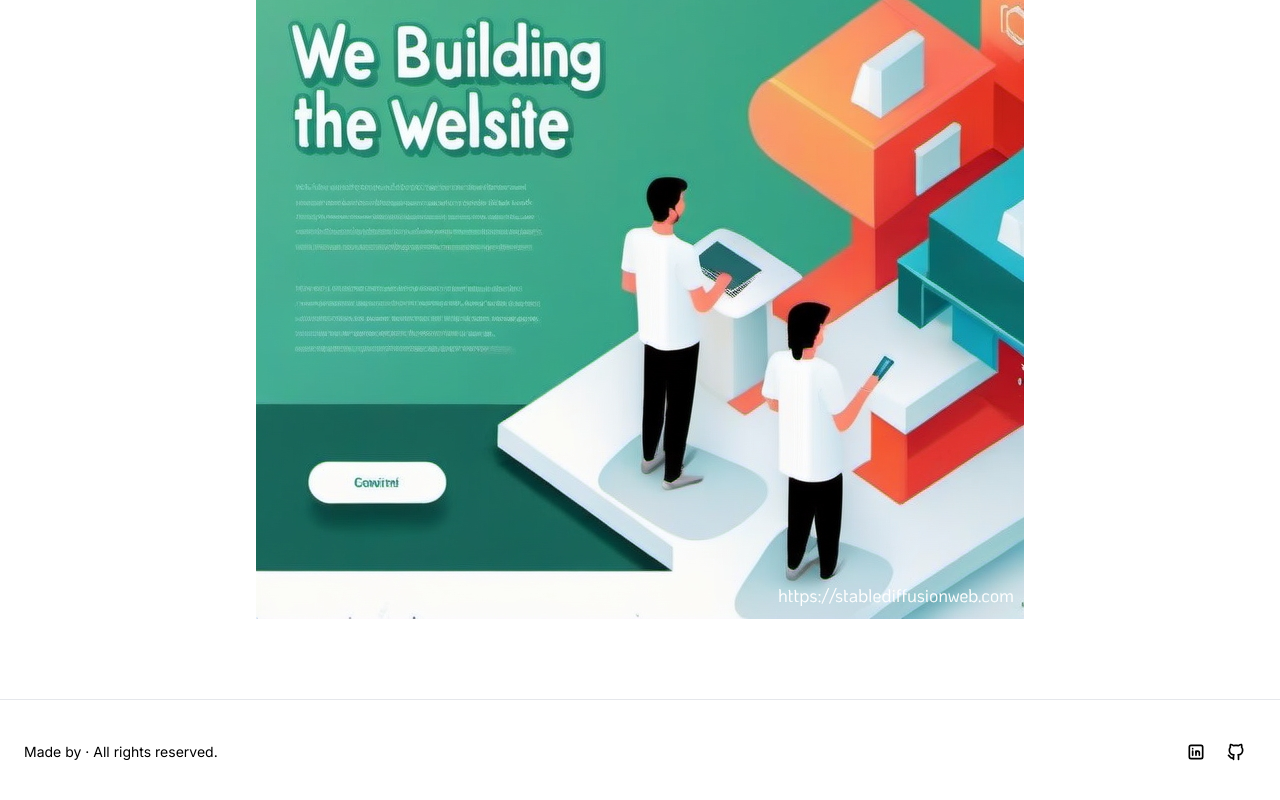
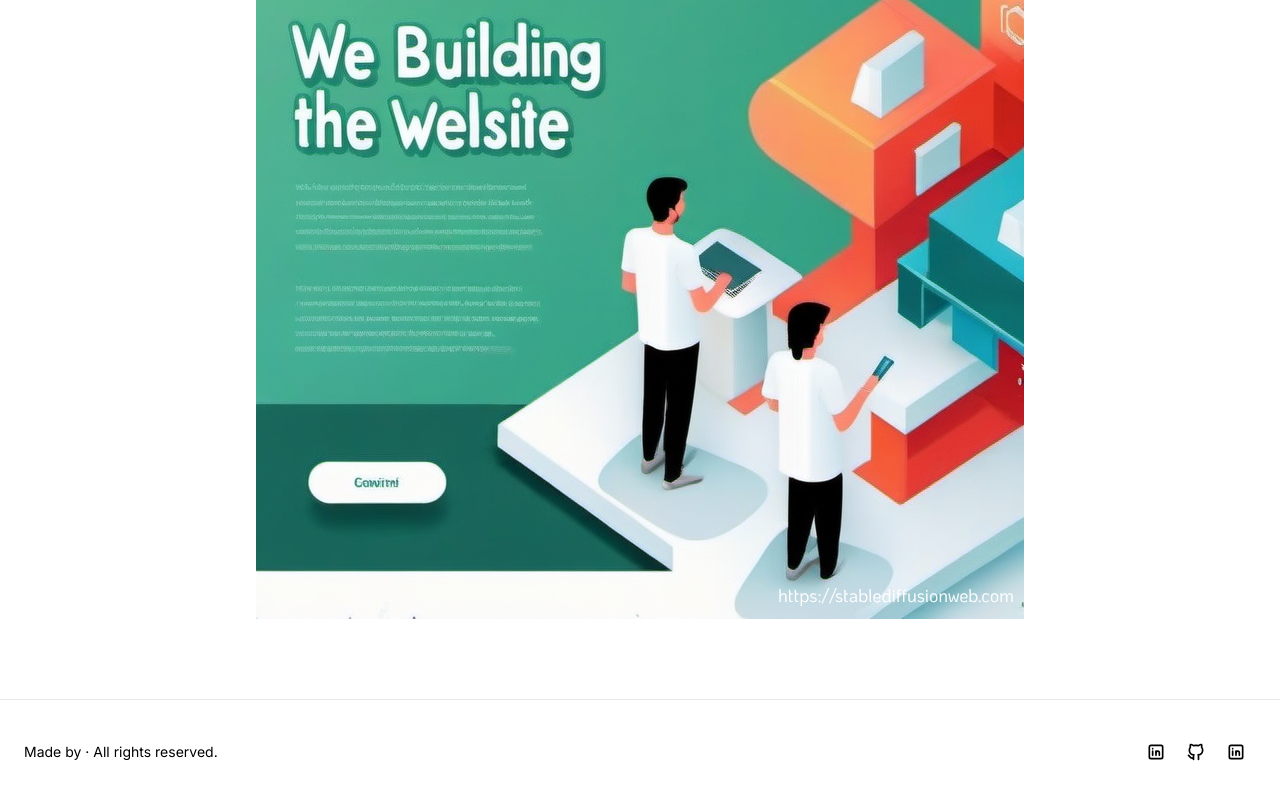
Before and after one commit to juliotorresmoreno/onnasoftstudio, a Next.js app: page /blog in a window 1280 px wide. Shown: the part 306-1106 px from the top of the page. Built offline with nearby package versions, Linux system fonts and the light colour scheme; no server answers.

Commit message:
fix links

```diff
--- a/src/components/About.tsx
+++ b/src/components/About.tsx
@@ -46,7 +46,72 @@ export function About() {
                   ever-evolving tech landscape.
                 </p>
               </div>
+
+
+
               <div className="mx-auto gap-8 grid gap-y-4 md:gap-y-8 lg:grid-cols-3 sm:grid-cols-2">
+
+
+
+
+              <div>
+                  <div className="flex flex-row max-w-none">
+                    <div className="flex justify-center">
+                      <svg
+                        className="flex justify-center items-center bg-green-600 dark:bg-green-700 h-7 mr-2 p-1 rounded-full rtl:ml-2 rtl:mr-0 text-gray-50 w-7"
+                        data-icon="tabler:brand-linkedin"
+                        height="1em"
+                        viewBox="0 0 24 24"
+                        width="1em"
+                      >
+                        <use xlinkHref="#ai:tabler:brand-linkedin" />
+                      </svg>
+                    </div>
+                    <div className="mt-0.5">
+                      <div className="rtl:ml-0 ml-2 rtl:mr-2 dark:text-white font-medium leading-6 text-lg">
+                        <a
+                          href={config.LINKEDIN}
+                          className="cursor-pointer hover:text-primary"
+                          rel="noopener noreferrer"
+                          target="_blank"
+                        >
+                          Linkedin
+                        </a>
+                      </div>
+                    </div>
+                  </div>
+                </div>
+
+
+                <div>
+                  <div className="flex flex-row max-w-none">
+                    <div className="flex justify-center">
+                      <svg
+                        className="flex justify-center items-center bg-green-600 dark:bg-green-700 h-7 mr-2 p-1 rounded-full rtl:ml-2 rtl:mr-0 text-gray-50 w-7"
+                        data-icon="tabler:brand-github"
+                        height="1em"
+                        viewBox="0 0 24 24"
+                        width="1em"
+                      >
+                        <use xlinkHref="#ai:tabler:brand-github" />
+                      </svg>
+                    </div>
+                    <div className="mt-0.5">
+                      <div className="rtl:ml-0 ml-2 rtl:mr-2 dark:text-white font-medium leading-6 text-lg">
+                        <a
+                          href={config.GITHUB}
+                          className="cursor-pointer hover:text-primary"
+                          rel="noopener noreferrer"
+                          target="_blank"
+                        >
+                          Github
+                        </a>
+                      </div>
+                    </div>
+                  </div>
+                </div>
+
+
                 <div>
                   <div className="flex flex-row max-w-none">
                     <div className="flex justify-center">
@@ -86,33 +151,17 @@ export function About() {
                     </div>
                   </div>
                 </div>
-                <div>
-                  <div className="flex flex-row max-w-none">
-                    <div className="flex justify-center">
-                      <svg
-                        className="flex justify-center items-center bg-green-600 dark:bg-green-700 h-7 mr-2 p-1 rounded-full rtl:ml-2 rtl:mr-0 text-gray-50 w-7"
-                        data-icon="tabler:brand-linkedin"
-                        height="1em"
-                        viewBox="0 0 24 24"
-                        width="1em"
-                      >
-                        <use xlinkHref="#ai:tabler:brand-linkedin" />
-                      </svg>
-                    </div>
-                    <div className="mt-0.5">
-                      <div className="rtl:ml-0 ml-2 rtl:mr-2 dark:text-white font-medium leading-6 text-lg">
-                        <a
-                          href={config.LINKEDIN}
-                          className="cursor-pointer hover:text-primary"
-                          rel="noopener noreferrer"
-                          target="_blank"
-                        >
-                          Linkedin
-                        </a>
-                      </div>
-                    </div>
-                  </div>
-                </div>
+
+
+
+
+
+
+
+
+
+
+
               </div>
             </div>
             <div className="md:basis-1/2 md:mt-0 mt-10" aria-hidden="true">
--- a/src/components/Footer.tsx
+++ b/src/components/Footer.tsx
@@ -66,6 +66,35 @@ export function Footer() {
                 </svg>
               </a>
             </li>
+            <li>
+              <a
+                href={config.YOUTUBE}
+                className="text-muted text-sm dark:focus:ring-gray-700 dark:hover:bg-gray-700 dark:text-gray-400 focus:outline-none focus:ring-4 focus:ring-gray-200 hover:bg-gray-100 inline-flex items-center p-2.5 rounded-lg"
+                aria-label="Linkedin"
+              >
+                <svg
+                  className="h-5 w-5"
+                  data-icon="tabler:brand-youtube"
+                  height="1em"
+                  viewBox="0 0 24 24"
+                  width="1em"
+                >
+                  <symbol id="ai:tabler:brand-youtube">
+                    <g
+                      fill="none"
+                      stroke="currentColor"
+                      strokeLinecap="round"
+                      strokeLinejoin="round"
+                      strokeWidth={2}
+                    >
+                      <path d="M4 6a2 2 0 0 1 2-2h12a2 2 0 0 1 2 2v12a2 2 0 0 1-2 2H6a2 2 0 0 1-2-2zm4 5v5m0-8v.01M12 16v-5" />
+                      <path d="M16 16v-3a2 2 0 0 0-4 0" />
+                    </g>
+                  </symbol>
+                  <use xlinkHref="#ai:tabler:brand-youtube" />
+                </svg>
+              </a>
+            </li>
           </ul>
           <div className="mr-4 dark:text-slate-400 text-sm">
             Made by {config.NAME}· All rights reserved.
--- a/src/components/Header.tsx
+++ b/src/components/Header.tsx
@@ -24,7 +24,7 @@ export function Header() {
       <div className="absolute inset-0" />
       <div className="relative mx-auto max-w-7xl md:px-6 text-default md:flex md:justify-between px-3 py-3 w-full">
         <div className="flex justify-between">
-          <Link href="/" className="flex items-center">
+          <a href="/#" className="flex items-center">
             <span className="font-bold dark:text-white text-2xl md:text-xl ml-2 rtl:ml-0 rtl:mr-2 self-center text-gray-900 whitespace-nowrap">
               <Image
                 alt=""
@@ -41,7 +41,7 @@ export function Header() {
               />{" "}
               &nbsp;{config.NAME}
             </span>
-          </Link>
+          </a>
           <div className="flex items-center md:hidden">
             <button
               aria-label="Toggle Menu"
```
